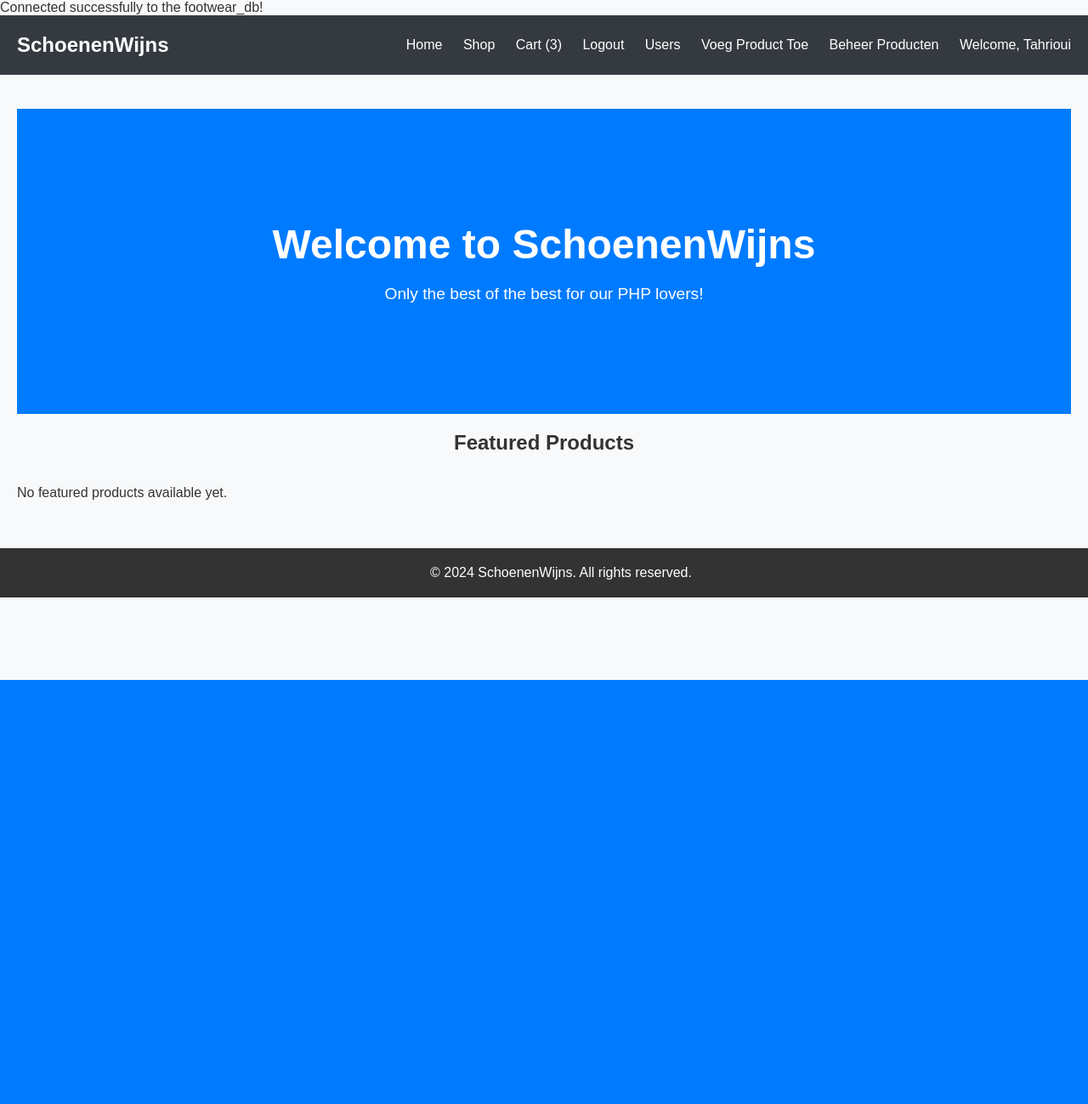
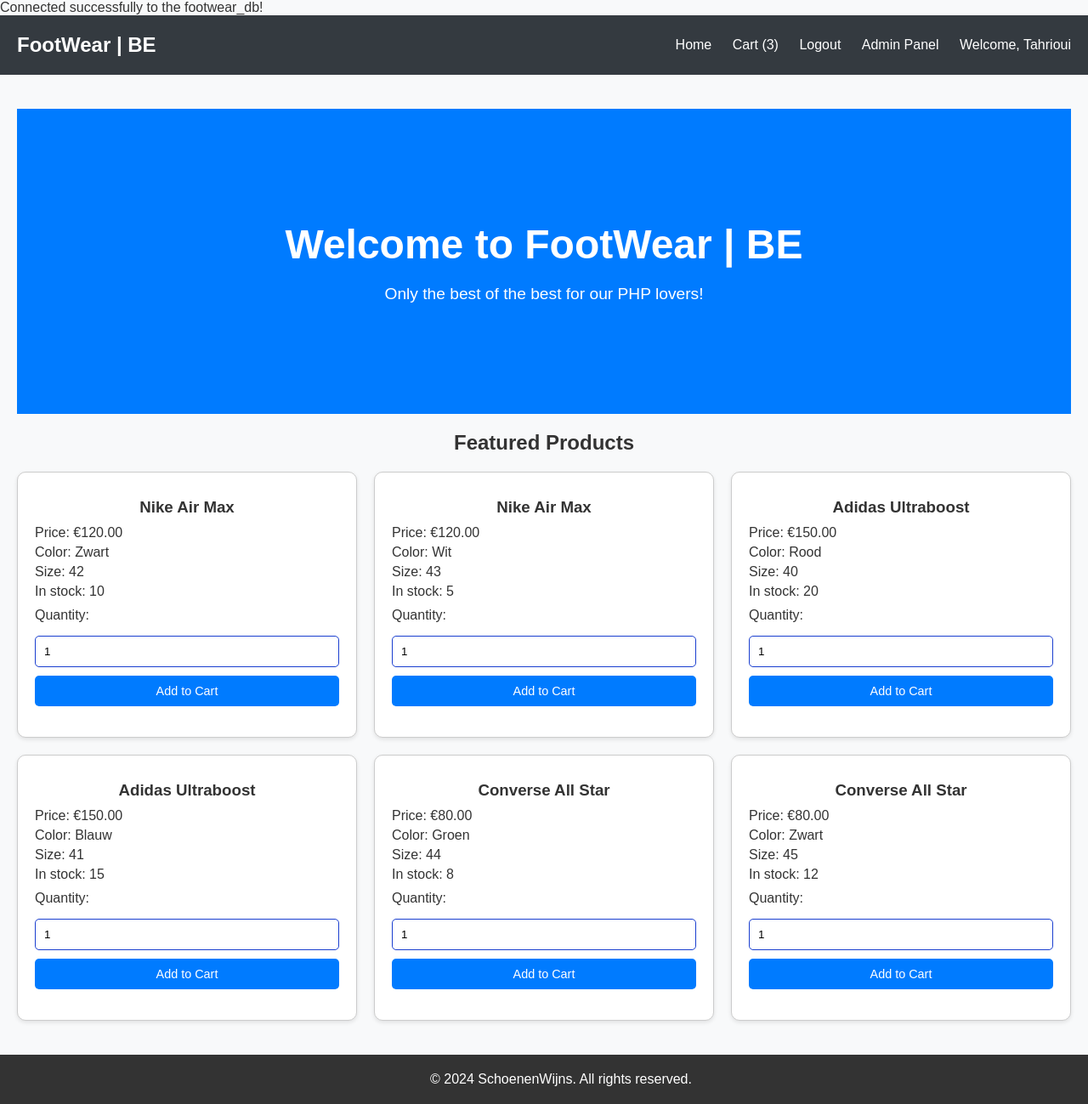
Before and after one commit to Nouredine18/2024-2025-Groep-1, a PHP site: page / in a window 1280 px wide. Shown: the whole page at 85% size. Before the commit the page ends 800 px from the top, so only its background shows below. Run offline with PHP 8.4, Linux system fonts and the light colour scheme; a user stored in the database is signed in; data comes from the database, SQL or seed files in the repository.

Commit message:
Files gecombineerd, admin panel toegevoegd en shop in home geplaatst

```diff
--- a/footwear/active_deactivate_show_users.php
+++ b/footwear/active_deactivate_show_users.php
@@ -86,10 +86,7 @@
     <nav>
         <ul>
             <li><a href="index.php">Home</a></li>
-            <li><a href="webshop.php">Shop</a></li>
-
             <?php if (isset($_SESSION['user_id'])): ?>
-                <li><a href="cart.php">Cart (<?php echo isset($_SESSION['cart_count']) ? $_SESSION['cart_count'] : '0'; ?>)</a></li>
                 <li><a href="logout.php">Logout</a></li>
                 <?php if ($_SESSION['user_type'] == 'admin'): ?>
                     <li><a href="add_product.php">Voeg Product Toe</a></li>
--- a/footwear/add_product.php
+++ b/footwear/add_product.php
@@ -18,17 +18,14 @@
     <nav>
         <ul>
             <li><a href="index.php">Home</a></li>
-            <li><a href="webshop.php">Shop</a></li> <!-- Link naar de webshop -->
-
             <?php if (isset($_SESSION['user_id'])): ?>
-                <li><a href="cart.php">Cart (<?php echo isset($_SESSION['cart_count']) ? $_SESSION['cart_count'] : '0'; ?>)</a></li> <!-- Weergave van het aantal artikelen in de winkelwagentje -->
                 <li><a href="logout.php">Logout</a></li>
                 <?php if ($_SESSION['user_type'] == 'admin'): ?>
                     <li><a href="add_product.php">Voeg Product Toe</a></li>
                     <li><a href="manage_products.php">Beheer Producten</a></li>
                     <li><a href="active_deactivate_show_users.php">Users</a></li>
                 <?php endif; ?>
-                <li><a href="#">Welcome, <?php echo $_SESSION['voornaam']; ?></a></li> <!-- Welkomstbericht met de voornaam van de gebruiker -->
+                <li><a href="#">Welcome, <?php echo $_SESSION['voornaam']; ?></a></li>
             <?php else: ?>
                 <li><a href="login_register.php">Login/Register</a></li>
             <?php endif; ?>
--- a/footwear/add_to_cart.php
+++ b/footwear/add_to_cart.php
@@ -46,7 +46,7 @@
     $cart_row = $cart_count_result->fetch_assoc();
     $_SESSION['cart_count'] = $cart_row['cart_count'];
 
-    header("Location: webshop.php"); // Redirect back to webshop after adding to cart
+    header("Location: index.php"); // Redirect back to webshop after adding to cart
     exit();
 } else {
     echo "Invalid product details.";
--- a/footwear/cart.php
+++ b/footwear/cart.php
@@ -55,17 +55,13 @@
     <nav>
         <ul>
             <li><a href="index.php">Home</a></li>
-            <li><a href="webshop.php">Shop</a></li> <!-- Link naar Webshop -->
             <?php if (isset($_SESSION['user_id'])): ?>
                 <li><a href="cart.php">Cart (<?php echo isset($_SESSION['cart_count']) ? $_SESSION['cart_count'] : '0'; ?>)</a></li>
                 <li><a href="logout.php">Logout</a></li>
                 <?php if ($_SESSION['user_type'] == 'admin'): ?>
-                    <li><a href="add_product.php">Voeg Product Toe</a>
-                    <li><a href="manage_products.php">Beheer Producten</a></li>
-                    <li><a href="active_deactivate_show_users.php">Users</a></li>
+                    <li><a href="adminPanel.php">Admin Panel</a></li>
                 <?php endif; ?>
                 <li><a href="#">Welcome, <?php echo $_SESSION['voornaam']; ?></a></li>
-
             <?php else: ?>
                 <li><a href="login_register.php">Login/Register</a></li>
             <?php endif; ?>
--- a/footwear/index.php
+++ b/footwear/index.php
@@ -9,6 +9,7 @@
     // SQL-query om het aantal artikelen in de winkelwagen op te halen
     $sql_count = "SELECT SUM(aantal) AS total_items FROM Cart WHERE user_id = ?";
     $stmt_count = $conn->prepare($sql_count);
+    if ($stmt_count) {
         $stmt_count->bind_param("i", $user_id);
         $stmt_count->execute();
         $result_count = $stmt_count->get_result();
@@ -16,6 +17,10 @@
 
         // Haal het aantal artikelen op uit de database, of zet het op 0 als er geen artikelen zijn
         $_SESSION['cart_count'] = $row_count['total_items'] ? $row_count['total_items'] : 0;
+    } else {
+        // Fallback to 0 if the query fails
+        $_SESSION['cart_count'] = 0;
+    }
 }
 ?>
 
@@ -26,25 +31,21 @@
     <meta name="viewport" content="width=device-width, initial-scale=1.0">
     <link rel="stylesheet" href="css/style.css">
     <link rel="stylesheet" href="css/cart.css">
-    <title>SchoenenWijns | Home</title>
+    <title>FootWear | Home</title>
 </head>
 <body>
 <header>
-    <div class="logo">SchoenenWijns</div>
+    <div class="logo">FootWear | BE</div>
     <nav>
         <ul>
             <li><a href="index.php">Home</a></li>
-            <li><a href="webshop.php">Shop</a></li> <!-- Link naar Webshop -->
-
             <?php if (isset($_SESSION['user_id'])): ?>
-                <li><a href="cart.php">Cart (<?php echo isset($_SESSION['cart_count']) ? $_SESSION['cart_count'] : '0'; ?>)</a></li> <!-- Display Cart count -->
+                <li><a href="cart.php">Cart (<?php echo isset($_SESSION['cart_count']) ? $_SESSION['cart_count'] : '0'; ?>)</a></li>
                 <li><a href="logout.php">Logout</a></li>
                 <?php if ($_SESSION['user_type'] == 'admin'): ?>
-                    <li><a href="active_deactivate_show_users.php">Users</a></li>
-                    <li><a href="add_product.php">Voeg Product Toe</a></li>
-                    <li><a href="manage_products.php">Beheer Producten</a></li> <!-- Link naar Productbeheer -->
+                    <li><a href="adminPanel.php">Admin Panel</a></li>
                 <?php endif; ?>
-                <li><a href="#">Welcome, <?php echo htmlspecialchars($_SESSION['voornaam']); ?></a></li> <!-- Display user's voornaam -->
+                <li><a href="#">Welcome, <?php echo $_SESSION['voornaam']; ?></a></li>
             <?php else: ?>
                 <li><a href="login_register.php">Login/Register</a></li>
             <?php endif; ?>
@@ -54,15 +55,43 @@
 
 <main>
     <div class="hero">
-        <h1>Welcome to SchoenenWijns</h1>
+        <h1>Welcome to FootWear | BE</h1>
         <p>Only the best of the best for our PHP lovers!</p>
     </div>
 
     <div class="products">
         <h2>Featured Products</h2>
         <div class="product-grid">
-            <!-- Hier kun je aanbevolen producten tonen -->
-            <p>No featured products available yet.</p>
+            <?php
+            // SQL-query om producten en hun varianten op te halen
+            $sql = "SELECT p.artikelnr, p.naam, p.prijs, pv.variantnr, pv.kleur, pv.maat, pv.stock
+                    FROM Products p
+                    JOIN ProductVariant pv ON p.artikelnr = pv.artikelnr";
+            $result = $conn->query($sql);
+
+            if ($result && $result->num_rows > 0):  // Check if query returned results
+                while ($row = $result->fetch_assoc()):
+            ?>
+                <div class="product-item"> <!-- Productitem container -->
+                    <h3><?php echo $row['naam']; ?></h3> <!-- Toon de naam van het product -->
+                    <p>Price: €<?php echo $row['prijs']; ?></p> <!-- Toon de prijs van het product -->
+                    <p>Color: <?php echo $row['kleur']; ?></p> <!-- Toon de kleur van het product -->
+                    <p>Size: <?php echo $row['maat']; ?></p> <!-- Toon de maat van het product -->
+                    <p>In stock: <?php echo $row['stock']; ?></p> <!-- Toon de beschikbare voorraad -->
+                    <form action="add_to_cart.php" method="post"> <!-- Formulier om het product aan de winkelwagen toe te voegen -->
+                        <input type="hidden" name="artikelnr" value="<?php echo $row['artikelnr']; ?>"> <!-- Verborgen invoerveld voor artikelnr -->
+                        <input type="hidden" name="variantnr" value="<?php echo $row['variantnr']; ?>"> <!-- Verborgen invoerveld voor variantnr -->
+                        <label for="aantal">Quantity:</label> <!-- Label voor de hoeveelheid -->
+                        <input type="number" name="aantal" value="1" min="1" max="<?php echo $row['stock']; ?>"> <!-- Invoerveld voor hoeveelheid -->
+                        <input type="submit" value="Add to Cart"> <!-- Knop om het product toe te voegen aan de winkelwagen -->
+                    </form>
+                </div>
+            <?php
+                endwhile;
+            else:
+                echo "<p>No products available at the moment.</p>";
+            endif;
+            ?>
         </div>
     </div>
 </main>
--- a/footwear/manage_products.php
+++ b/footwear/manage_products.php
@@ -52,10 +52,7 @@
     <nav>
         <ul>
             <li><a href="index.php">Home</a></li>
-            <li><a href="webshop.php">Shop</a></li>
-
             <?php if (isset($_SESSION['user_id'])): ?>
-                <li><a href="cart.php">Cart (<?php echo isset($_SESSION['cart_count']) ? $_SESSION['cart_count'] : '0'; ?>)</a></li>
                 <li><a href="logout.php">Logout</a></li>
                 <?php if ($_SESSION['user_type'] == 'admin'): ?>
                     <li><a href="add_product.php">Voeg Product Toe</a></li>
```
Also changed, not shown: footwear/adminPanel.php (added, +32 -0 lines), footwear/edit_product.php (+11 -4 lines), footwear/webshop.php (deleted, +0 -65 lines). Lines whose indentation alone changed are shown as unchanged.
